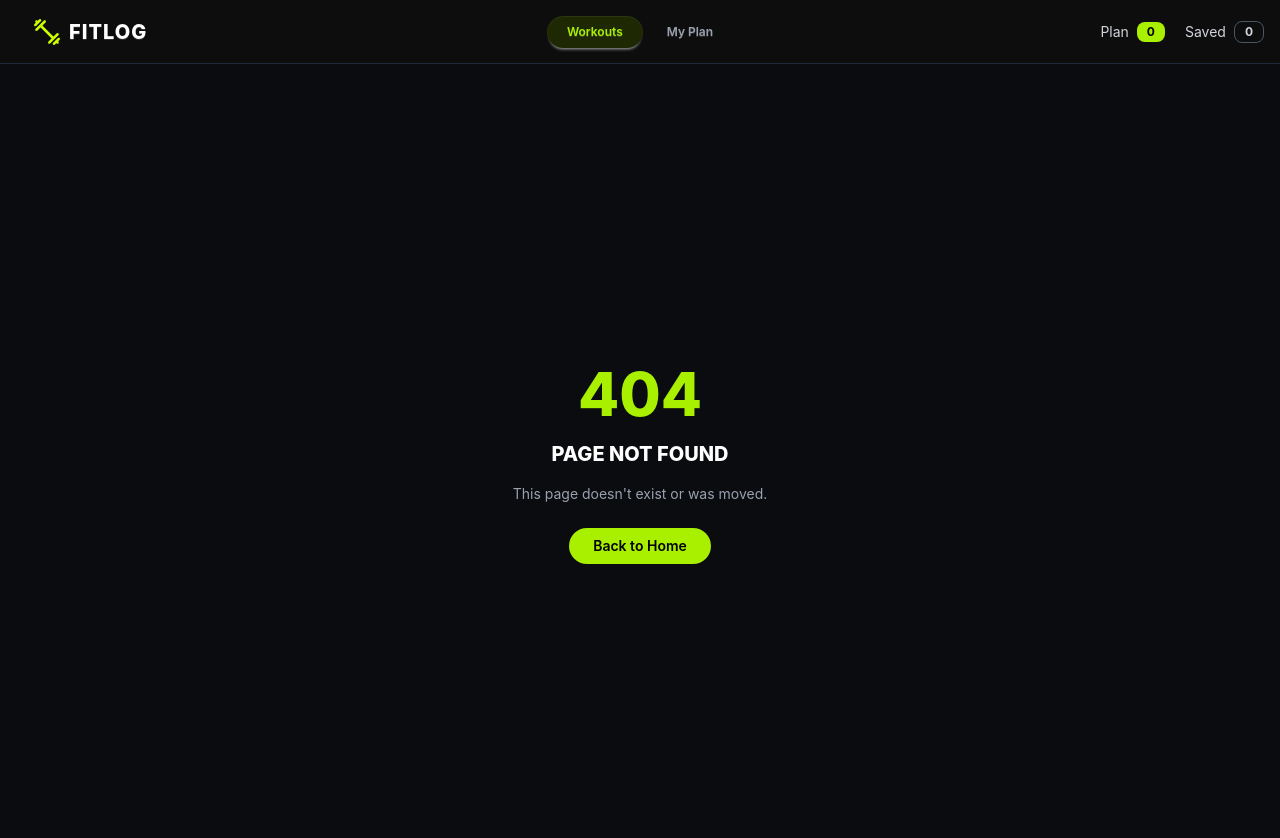
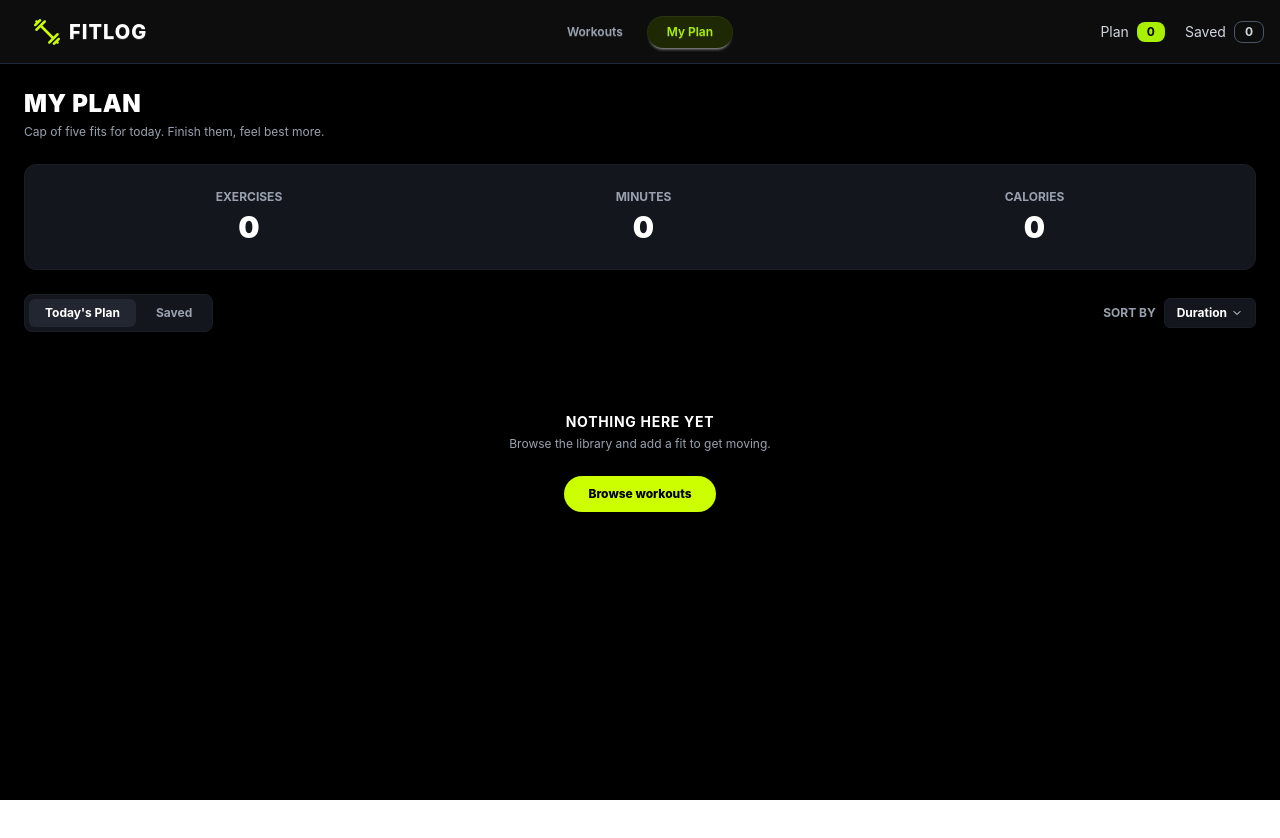
Before and after one commit to mobin-mahmud03/Fit-Log-Website, a Next.js app: page /my-plan in a window 1280 px wide. Before the commit this address had no page. Shown: the top 838 px of the page. After the commit the page ends 800 px from the top, so only its background shows below. Built offline with nearby package versions, Linux system fonts and the light colour scheme.

Commit message:
My-Plan UI designed

```diff
--- a/src/Components/shared/Navbar.tsx
+++ b/src/Components/shared/Navbar.tsx
@@ -1,13 +1,19 @@
 "use client";
 
 import Image from 'next/image';
-import React, { useState } from 'react';
+import Link from 'next/link';
+import { usePathname } from 'next/navigation';
 import logo from '@/assets/logo.png'
+import { usePlan } from '@/context/PlanContext';
 
 const Navbar = () => {
-  const [activeTab, setActiveTab] = useState<'workouts' | 'myPlan'>('workouts');
-  const planCount = 0;
-  const savedCount = 0;
+  const pathname = usePathname();
+  const { planItems, savedItems } = usePlan();
+  const planCount = planItems.length;
+  const savedCount = savedItems.length;
+
+  const isWorkouts = pathname === '/';
+  const isMyPlan = pathname === '/my-plan';
 
   return (
     <div className="navbar bg-[#0d0d0e] text-white px-4 border-b border-gray-800">
@@ -18,7 +24,7 @@ const Navbar = () => {
             <svg
               aria-label="Menu"
               xmlns="http://www.w3.org/2000/svg"
-             className="h-5 w-5"
+              className="h-5 w-5"
               fill="none"
               viewBox="0 0 24 24"
               stroke="currentColor"
@@ -36,72 +42,72 @@ const Navbar = () => {
             className="menu menu-sm dropdown-content bg-[#121314] rounded-box z-10 mt-3 w-52 p-2 shadow border border-gray-800 text-white"
           >
             <li>
-              <a
-                onClick={() => setActiveTab('workouts')}
-                className={activeTab === 'workouts' ? 'text-[#a8f000] font-semibold' : ''}
+              <Link
+                href="/"
+                className={isWorkouts ? 'text-[#a8f000] font-semibold' : ''}
               >
                 Workouts
-              </a>
+              </Link>
             </li>
             <li>
-              <a
-                onClick={() => setActiveTab('myPlan')}
-                className={activeTab === 'myPlan' ? 'text-[#a8f000] font-semibold' : ''}
+              <Link
+                href="/my-plan"
+                className={isMyPlan ? 'text-[#a8f000] font-semibold' : ''}
               >
                 My Plan
-              </a>
+              </Link>
             </li>
           </ul>
         </div>
 
 
-        <a className="btn btn-ghost text-xl normal-case flex items-center gap-2 hover:bg-transparent text-white">
-          <Image src={logo}/>
+        <Link href="/" className="btn btn-ghost text-xl normal-case flex items-center gap-2 hover:bg-transparent text-white">
+          <Image src={logo} alt="FitLog logo" />
           <span className="font-extrabold tracking-wider uppercase">FITLOG</span>
-        </a>
+        </Link>
       </div>
 
 
       <div className="navbar-center hidden lg:flex">
         <div className="flex items-center gap-1 p-1 rounded-full">
-          <button
-            onClick={() => setActiveTab('workouts')}
+          <Link
+            href="/"
             className={`btn btn-sm rounded-full border-none font-semibold text-xs px-5 ${
-              activeTab === 'workouts'
+              isWorkouts
                 ? 'bg-[#1e2904] text-[#a8f000] '
                 : 'btn-ghost text-gray-400 '
             }`}
           >
             Workouts
-          </button>
-          <button
-            onClick={() => setActiveTab('myPlan')}
+          </Link>
+          <Link
+            href="/my-plan"
             className={`btn btn-sm rounded-full border-none font-semibold text-xs px-5 ${
-              activeTab === 'myPlan'
+              isMyPlan
                 ? 'bg-[#1e2904] text-[#a8f000]'
                 : 'btn-ghost text-gray-400'
             }`}
           >
             My Plan
-          </button>
+          </Link>
         </div>
       </div>
 
 
       <div className="navbar-end gap-5">
-        <div className="flex items-center gap-2 cursor-pointer text-sm hover:opacity-80 transition-opacity">
+        <Link href="/my-plan" className="flex items-center gap-2 cursor-pointer text-sm hover:opacity-80 transition-opacity">
           <span className="text-gray-300">Plan</span>
           <span className="badge badge-sm bg-[#a8f000] text-black border-none font-bold p-2.5">
             {planCount}
           </span>
-        </div>
+        </Link>
 
-        <div className="flex items-center gap-2 cursor-pointer text-sm hover:opacity-80 transition-opacity">
+        <Link href="/my-plan" className="flex items-center gap-2 cursor-pointer text-sm hover:opacity-80 transition-opacity">
           <span className="text-gray-300">Saved</span>
           <span className="badge badge-sm badge-outline text-gray-300 border-gray-600 font-bold p-2.5">
             {savedCount}
           </span>
-        </div>
+        </Link>
       </div>
     </div>
   );
--- /dev/null
+++ b/src/app/my-plan/page.tsx
@@ -0,0 +1,167 @@
+"use client";
+
+import { useState } from "react";
+import Link from "next/link";
+import { X, ChevronDown, Flame, Star } from "lucide-react";
+import { usePlan } from "@/context/PlanContext";
+
+export default function Page() {
+  const { planItems = [], savedItems = [], removeFromPlan, removeFromSaved } = usePlan();
+  const [tab, setTab] = useState("plan");
+
+  let list = planItems;
+  if (tab === "saved") {
+    list = savedItems;
+  }
+
+  let totalMin = 0;
+  let totalCal = 0;
+
+  for (let i = 0; i < list.length; i++) {
+    totalMin = totalMin + (list[i].duration || 10);
+    totalCal = totalCal + 95;
+  }
+
+  function handleRemove(id: number) {
+    if (tab === "plan") {
+      removeFromPlan(id);
+    } else {
+      removeFromSaved(id);
+    }
+  }
+
+  return (
+    <div className="container mx-auto p-6 text-white">
+      <div className="mb-6">
+        <h1 className="text-2xl font-black tracking-wide uppercase">MY PLAN</h1>
+        <p className="text-xs text-gray-400 mt-1">
+          Cap of five fits for today. Finish them, feel best more.
+        </p>
+      </div>
+
+      <div className="bg-[#14161d] border border-[#1a1d24] rounded-xl p-6 mb-6 flex justify-around text-center">
+        <div>
+          <div className="text-xs text-gray-400 font-bold uppercase mb-1">
+            Exercises
+          </div>
+          <div className="text-3xl font-black">{list.length}</div>
+        </div>
+        <div>
+          <div className="text-xs text-gray-400 font-bold uppercase mb-1">
+            Minutes
+          </div>
+          <div className="text-3xl font-black">{totalMin}</div>
+        </div>
+        <div>
+          <div className="text-xs text-gray-400 font-bold uppercase mb-1">
+            Calories
+          </div>
+          <div className="text-3xl font-black">{totalCal}</div>
+        </div>
+      </div>
+
+      <div className="flex justify-between items-center mb-4">
+        <div className="bg-[#14161d] p-1 rounded-lg border border-[#1a1d24] flex gap-1">
+          <button
+            onClick={() => setTab("plan")}
+            className={`px-4 py-1.5 text-xs font-bold rounded-md ${
+              tab === "plan" ? "bg-[#222630] text-white" : "text-gray-400"
+            }`}
+          >
+            Today&apos;s Plan
+          </button>
+          <button
+            onClick={() => setTab("saved")}
+            className={`px-4 py-1.5 text-xs font-bold rounded-md ${
+              tab === "saved" ? "bg-[#222630] text-white" : "text-gray-400"
+            }`}
+          >
+            Saved
+          </button>
+        </div>
+
+        <div className="flex items-center gap-2 text-xs text-gray-400 font-bold">
+          <span>SORT BY</span>
+          <button className="bg-[#14161d] border border-[#1a1d24] px-3 py-1.5 rounded-md text-white flex items-center gap-1">
+            Duration <ChevronDown className="w-3 h-3" />
+          </button>
+        </div>
+      </div>
+
+      {list.length === 0 ? (
+        <div className="text-center py-16">
+          <h2 className="text-sm font-bold uppercase tracking-wider mb-1">
+            NOTHING HERE YET
+          </h2>
+          <p className="text-xs text-gray-400 mb-6">
+            Browse the library and add a fit to get moving.
+          </p>
+          <Link
+            href="/workouts"
+            className="bg-[#ccff00] text-black font-extrabold text-xs px-6 py-2.5 rounded-full inline-block"
+          >
+            Browse workouts
+          </Link>
+        </div>
+      ) : (
+        <div className="flex flex-col gap-3">
+          {list.map((item) => (
+            <div
+              key={item.id}
+              className="bg-[#14161d] border border-[#1a1d24] rounded-xl p-3 flex items-center justify-between"
+            >
+              <div className="flex items-center gap-4">
+                <img
+                  src={item.image}
+                  alt={item.name}
+                  className="w-16 h-14 object-cover rounded-lg"
+                />
+                <div>
+                  <h3 className="font-extrabold text-sm uppercase">
+                    {item.name}
+                  </h3>
+                  <p className="text-xs text-gray-400">{item.equipment}</p>
+                  <div className="flex items-center gap-3 text-[11px] text-gray-400 mt-2">
+                    <span className="flex items-center gap-1">
+                      ⏱ {item.duration || 10} min
+                    </span>
+                    <span className="flex items-center gap-1">
+                      <Flame className="w-3 h-3 text-orange-500 fill-orange-500" />
+                      95 kcal
+                    </span>
+                    <span className="flex items-center gap-1">
+                      <Star className="w-3 h-3 text-yellow-500 fill-yellow-500" />
+                      {item.rating || 4.7}
+                    </span>
+                  </div>
+                </div>
+              </div>
+
+              <div className="flex items-center gap-2">
+                <Link
+                  href={`/workouts/${item.id}`}
+                  className="border border-[#2a2e38] text-xs font-bold px-3 py-1.5 rounded-full text-gray-300"
+                >
+                  View Details
+                </Link>
+
+                {tab === "plan" && (
+                  <button className="bg-[#ccff00] text-black font-extrabold text-xs px-3 py-1.5 rounded-full flex items-center gap-1">
+                    ✓ Mark as Done
+                  </button>
+                )}
+
+                <button
+                  onClick={() => handleRemove(item.id)}
+                  className="p-1 text-gray-400 hover:text-white"
+                >
+                  <X className="w-4 h-4" />
+                </button>
+              </div>
+            </div>
+          ))}
+        </div>
+      )}
+    </div>
+  );
+}
--- a/src/app/workouts/[id]/page.tsx
+++ b/src/app/workouts/[id]/page.tsx
@@ -5,12 +5,13 @@ import { useParams } from "next/navigation";
 import { Clock, Flame, Star } from "lucide-react";
 import { Workout } from "@/types/workout";
 import toast from "react-hot-toast";
-
+import { usePlan } from "@/context/PlanContext";
 
 const Page = () => {
     const { id } = useParams();
 
     const [workout, setWorkout] = useState<Workout | null>(null);
+    const { addToPlan, addToSaved, isInPlan, isSaved } = usePlan();
     const [loading, setLoading] = useState(true);
     const [error, setError] = useState(false);
 
@@ -117,16 +118,24 @@ const Page = () => {
 
                     <div className="mt-6 flex gap-3">
                         <button
-                            onClick={() => toast.success("Added to today's plan!")}
-                            className="btn rounded-full border-none bg-[#a8f000] px-6 text-black hover:bg-[#a8f000]/90"
+                            disabled={isInPlan(workout.id)}
+                            onClick={() => {
+                                addToPlan(workout);
+                                toast.success("Added to today's plan!");
+                            }}
+                            className="btn rounded-full border-none bg-[#a8f000] px-6 text-black hover:bg-[#a8f000]/90 disabled:opacity-40"
                         >
-                            Add to Plan
+                            {isInPlan(workout.id) ? "Added to Plan" : "Add to Plan"}
                         </button>
                         <button
-                            onClick={() => toast("Saved for later")}
-                            className="btn btn-outline rounded-full border-gray-600 px-6 text-gray-300"
+                            disabled={isSaved(workout.id)}
+                            onClick={() => {
+                                addToSaved(workout);
+                                toast.success("Saved for later!");
+                            }}
+                            className="btn btn-outline rounded-full border-gray-600 px-6 text-gray-300 disabled:opacity-40"
                         >
-                            Save
+                            {isSaved(workout.id) ? "Saved" : "Save"}
                         </button>
                     </div>
                 </div>
```
